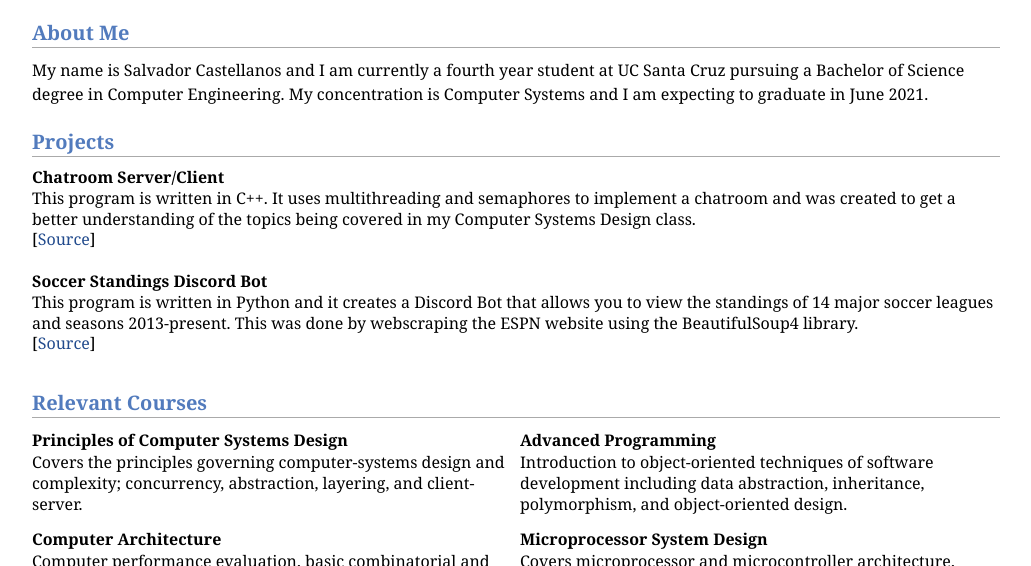
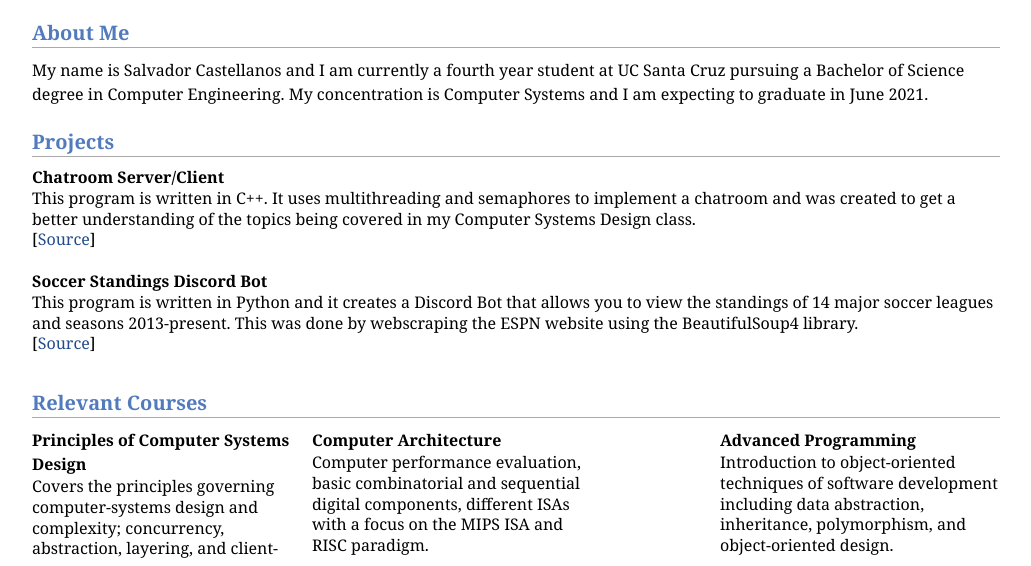
Before and after one commit to SalvadorCastellanos/SalvadorCastellanos.github.io, a plain HTML site: page index.html in a window 1280 px wide. Shown: the part 334-900 px from the top of the page, without its empty margins (124-1155 px from the left). Drawn offline with Linux system fonts and the light colour scheme.

Commit message:
Fixed for mobile?

```diff
--- a/webdoc.css
+++ b/webdoc.css
@@ -400,3 +400,16 @@ table.imgtable, table.imgtable td {
     border: none;
     text-align: left;
 }
+
+@media only screen and (min-width: 630px) {
+  /* only for screens wider or equal to 630 pixels */
+  /* code from https://www.thesitewizard.com/css/design-2-column-layout.shtml */
+  #coursework #left{
+  width: 280px;
+  float: left;
+}
+#coursework #right{
+  width: 280px;
+  float: right;
+}
+}
```
